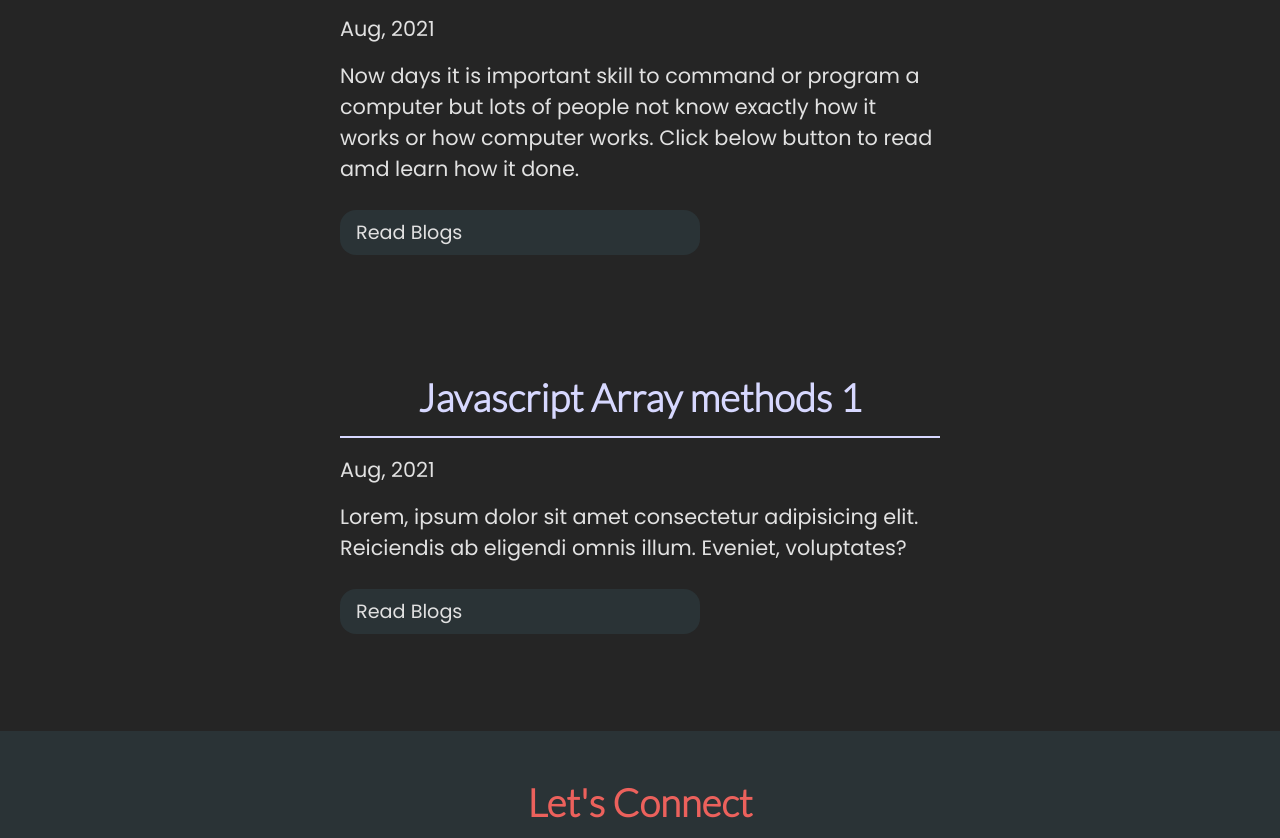
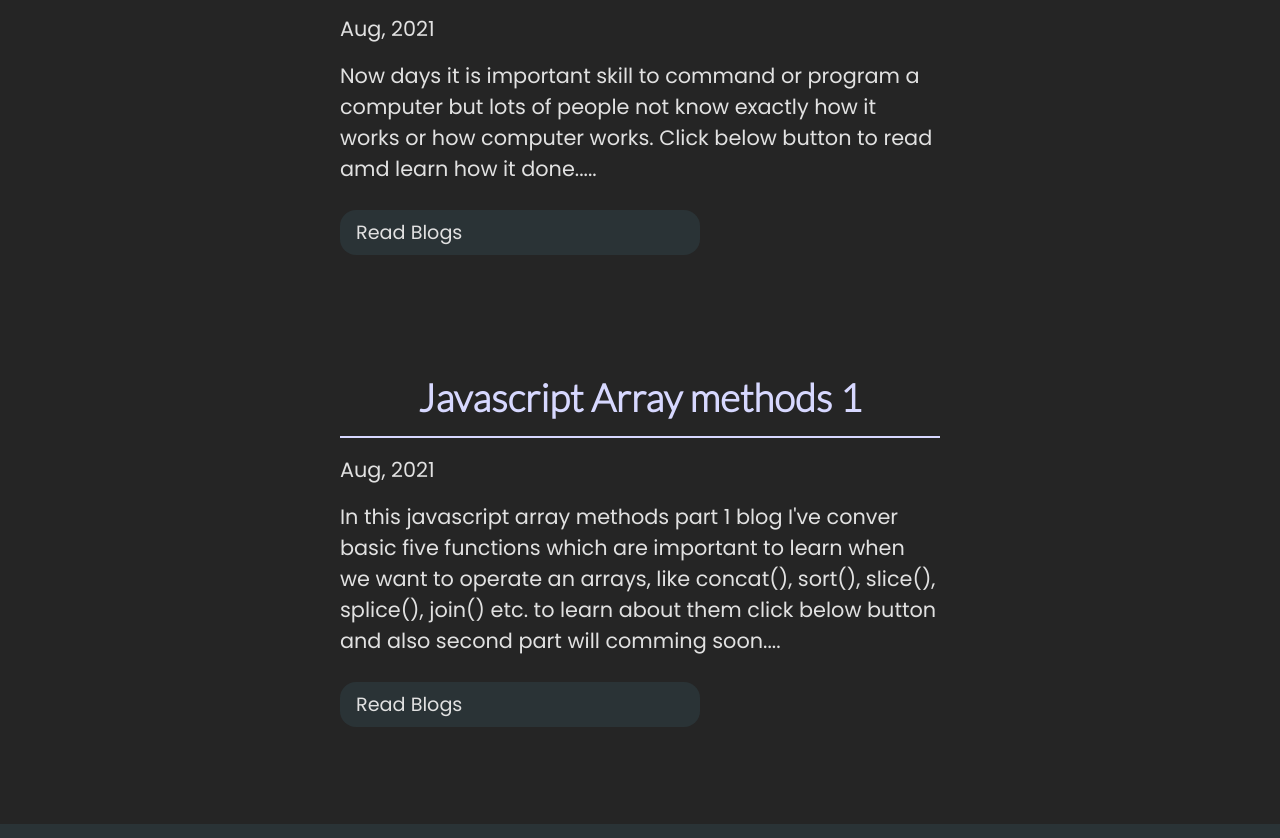
Before and after one commit to MiheerTamkhane/A-portfolio, a plain HTML site: page blogs.html in a window 1280 px wide. Shown: the part 399-1237 px from the top of the page. Drawn offline with Linux system fonts and the light colour scheme.

Commit message:
update the blog

```diff
--- a/blogs.html
+++ b/blogs.html
@@ -41,7 +41,7 @@
             <p>
               Now days it is important skill to command or program a computer
               but lots of people not know exactly how it works or how computer
-              works. Click below button to read amd learn how it done.
+              works. Click below button to read amd learn how it done.....
             </p>
             <a class="btn-links" href="./blogs/blogOne.html">Read Blogs</a>
           </section>
@@ -49,8 +49,11 @@
             <h2>Javascript Array methods 1</h2>
             <p>Aug, 2021</p>
             <p>
-              Lorem, ipsum dolor sit amet consectetur adipisicing elit.
-              Reiciendis ab eligendi omnis illum. Eveniet, voluptates?
+              In this javascript array methods part 1 blog I've conver basic
+              five functions which are important to learn when we want to
+              operate an arrays, like concat(), sort(), slice(), splice(),
+              join() etc. to learn about them click below button and also second
+              part will comming soon....
             </p>
             <a class="btn-links" href="./blogs/blogTwo.html">Read Blogs</a>
           </section>
```
